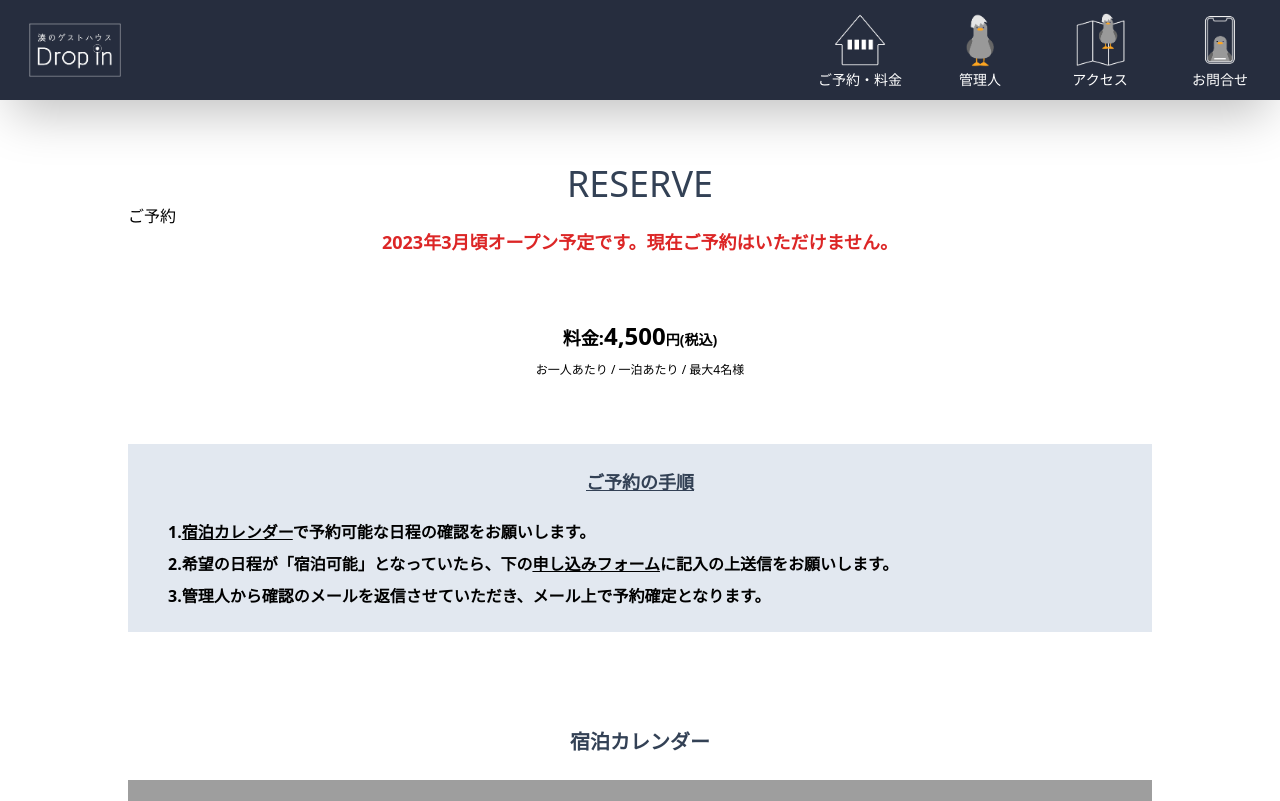
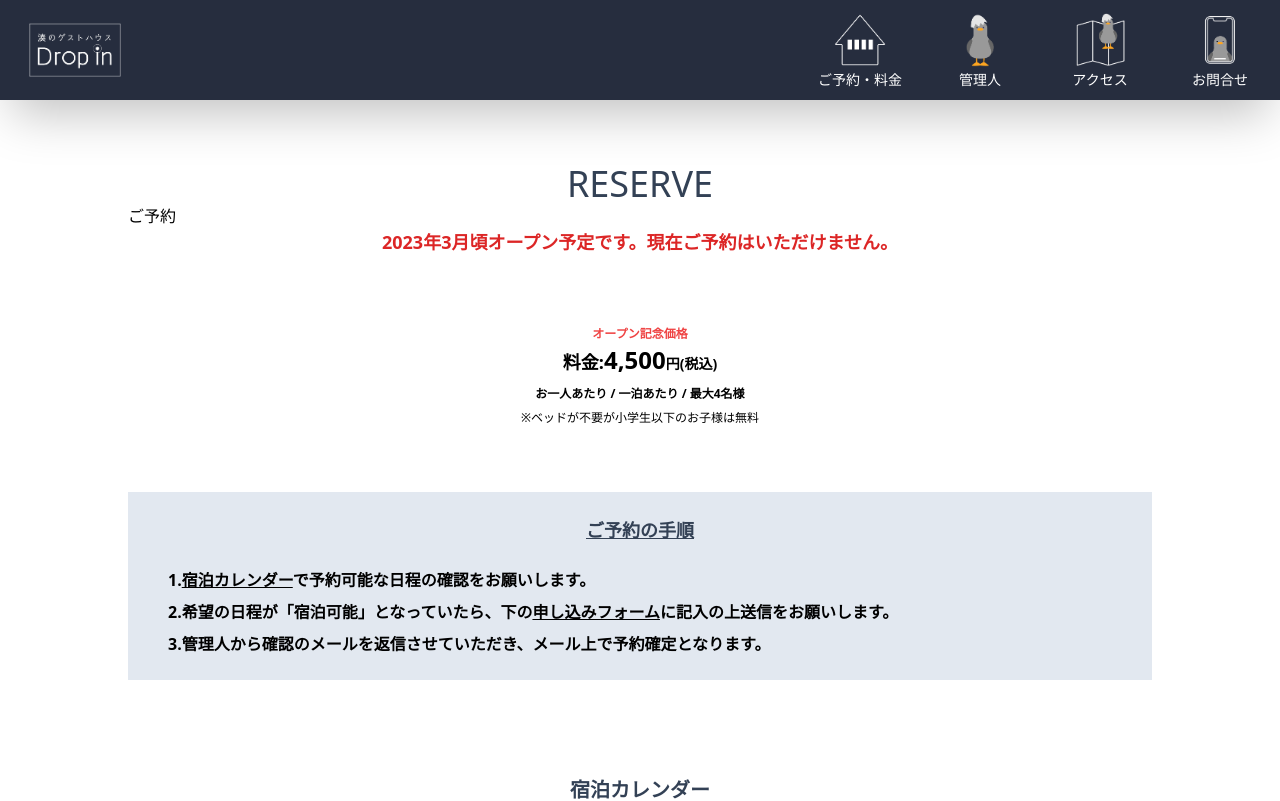
Before and after one commit to ishibashi-futos/Dropin, a Vue app: page /guest_house/reserve in a window 1280 px wide. Shown: the top 801 px of the page. Built offline with nearby package versions, Linux system fonts and the light colour scheme; grey boxes are pictures that could not be loaded.

Commit message:
favicon修正

```diff
--- a/src/views/GuestHouse/Reserve.vue
+++ b/src/views/GuestHouse/Reserve.vue
@@ -8,12 +8,14 @@ import { ref } from 'vue'
     <p class="text-base text-slate-700　text-center">ご予約</p>
     <h3 class="text-center text-lg font-bold text-red-600">2023年3月頃オープン予定です。現在ご予約はいただけません。</h3>
     <div class="text-center mt-16">
+      <span class="text-xs font-bold text-red-500">オープン記念価格</span><br>
       <span class="text-lg font-bold">料金:</span>
       <span class="text-2xl font-bold">4,500</span>
       <span class="text-sm font-bold">円(税込)</span>
     </div>
     <div class="text-center mt-1">
-      <span class="text-xs">お一人あたり / 一泊あたり / 最大4名様</span>
+      <span class="text-xs font-bold">お一人あたり / 一泊あたり / 最大4名様</span><br>
+      <span class="text-xs">※ベッドが不要が小学生以下のお子様は無料</span>
     </div>
     <div class="bg-slate-200 px-10 py-6 mt-16">
       <h3 class="text-center text-lg font-bold text-slate-700 underline">ご予約の手順</h3>
```
Also changed, not shown: public/images/GH/feature_02.jpg, 1 other file (tests, documents, lock files or other folders).
